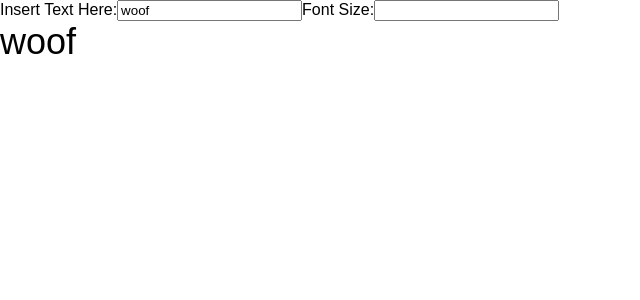
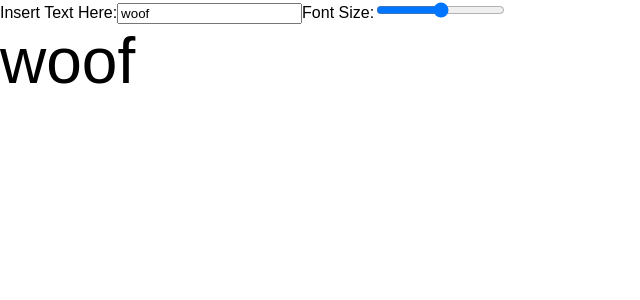
Before and after one commit to robnit/react-editor, a React (Create React App) app: page / in a window 1280 px wide. Shown: the top 300 px of the page, without its empty margins (0-640 px from the left). Built offline with nearby package versions, Linux system fonts and the light colour scheme.

Commit message:
font size slider functioning

```diff
--- a/src/App.js
+++ b/src/App.js
@@ -8,7 +8,7 @@ class App extends Component {
     super();
     this.state = {
       outputText: 'woof',
-      fontSize: 36
+      fontSize: 64
     };
   }
 
@@ -17,6 +17,7 @@ class App extends Component {
   }
 
   handleFontSizeChange(value) {
+    console.log('value is', this.state.fontSize);
     this.setState({ fontSize: value });
   }
 
@@ -43,11 +44,13 @@ class Controls extends Component {
       <div>
         <label>
           Insert Text Here:
-          <input name="outputText" value={outputText} onChange={({ target }) => onTextChange(target.value)}/>
+          <input name="outputText" value={outputText}
+            onChange={({ target }) => onTextChange(target.value)}/>
         </label>
         <label>
           Font Size:
-          <input name="fontSize" value={fontSize} onChange={({ target }) => onFontSizeChange(target.value)}/>
+          <input name="fontSize" value={fontSize} type="range" min="0" max="100"
+            onChange={({ target }) => onFontSizeChange(target.value)}/>
         </label>
       </div>
     );
@@ -63,7 +66,7 @@ class Text extends Component {
       <div>
         <div>
           <label>
-            <span style={{ fontSize }}>{outputText}</span>
+            <span style={{ fontSize:fontSize + 'px' }}>{outputText}</span>
           </label>
         </div>
 
```
